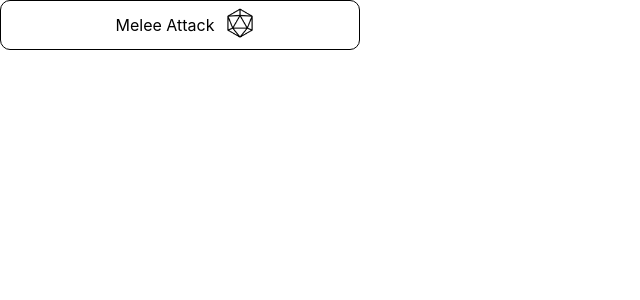
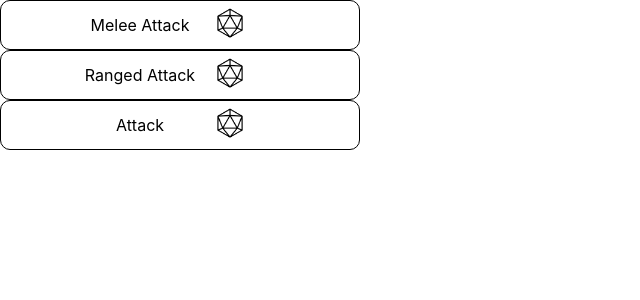
Before and after one commit to Utkarsh-G/high-spirits-sheets, a React (Create React App) app: page / in a window 1280 px wide. Shown: the top 300 px of the page, without its empty margins (0-640 px from the left). Built offline with nearby package versions, Linux system fonts and the light colour scheme.

Commit message:
better aligned icons

```diff
--- a/src/ActionBox.css
+++ b/src/ActionBox.css
@@ -17,4 +17,11 @@
 .action-box-name {
     margin-left: 10px;
     margin-right: 10px;
+    min-width: 130px;
 }
+
+.action-box-roll-result {
+    margin-left: 10px;
+    margin-right: 10px;
+    min-width: 30px;
+}
--- a/src/App.js
+++ b/src/App.js
@@ -11,6 +11,8 @@ function App() {
         </p>
       </header> */}
       <ActionBox name="Melee Attack" />
+      <ActionBox name="Ranged Attack" />
+      <ActionBox name="Attack" />
     </div>
   );
 }
```
